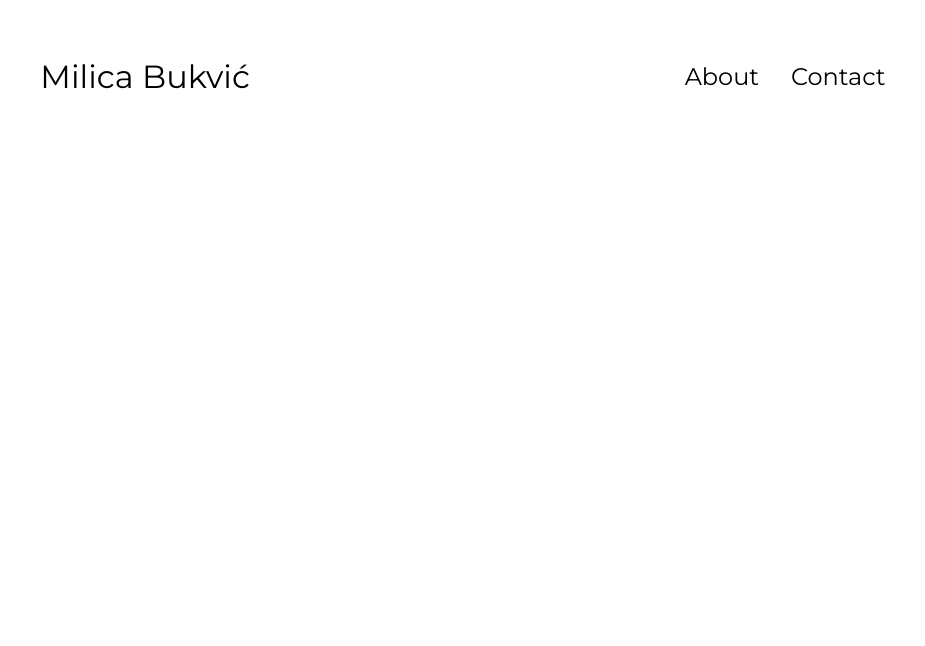
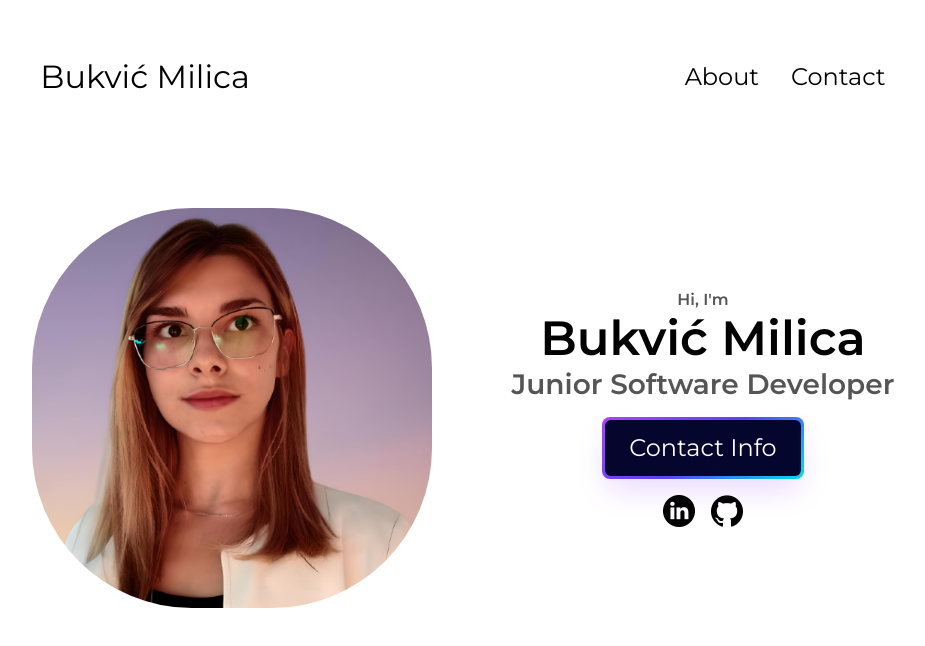
Before and after one commit to bukvic6/portfolio, a plain HTML site: page index.html in a window 1280 px wide. Shown: the whole page, without its empty margins (177-1102 px from the left). Drawn offline with Linux system fonts and the light colour scheme.

Commit message:
Contact button

```diff
--- a/index.html
+++ b/index.html
@@ -10,7 +10,7 @@
 </head>
 <body>
     <nav id="nav_des">
-        <div class="logo">Milica Bukvić</div>
+        <div class="logo">Bukvić Milica</div>
         <div>
             <ul class="nav_links">
                 <li><a href="#about">About</a></li>
@@ -19,7 +19,7 @@
         </div>
     </nav>
     <nav id="nav_mob">
-        <div class="logo">Milica Bukvić</div>
+        <div class="logo">Bukvić Milica</div>
         <div class="mob-menu">
           <div class="mob-icon" onclick="toggleMenu()">
             <span></span>
@@ -32,18 +32,18 @@
           </div>
         </div>
       </nav>
-      <!-- <section id="profile">
+      <section id="profile">
         <div class="picture_container">
-            <img src="/assets/profile_pic.jpg" alt="profile picture"/>
+            <img src="/assets/image.png" alt="profile picture"/>
         </div>
-        <div class="profile_text">
-            <p class="profile_text_1">Hello, I'm</p>
+        <div class="section_text">
+            <p class="section_text_1">Hi, I'm</p>
             <h1 class="title">Bukvić Milica</h1>
-            <p class="profile_text_2">Junior Developer</p>
+            <p class="section_text_2">Junior Software Developer</p>
             <div class="btn-container">
-              <button class="btn btn-color-1" onclick="location.href='./#contact'">
-                Contact Info
-              </button>
+              <button class="button-64" role="button" onclick="location.href='./#contact'"><span class="text">Contact Info</span></button>
+
+            </div>
               <div id="socials-container">
               <img
                 src="./assets/linkedin.png"
@@ -58,9 +58,8 @@
                 onclick="location.href='https://github.com/bukvic6'"
               />
             </div>
-            </div>
+      </section>
 
-      </section> -->
     <script src="script.js"></script>
 </body>
 </html>
--- a/mediaqueries.css
+++ b/mediaqueries.css
@@ -6,3 +6,31 @@
         display: flex;
     }
 }
+@media screen and (max-width: 1000px) {
+  #profile {
+    display: block;
+  }
+  section {
+    height: fit-content;
+  }
+  .picture_container {
+    width: 300px;
+    height: 300px;
+    margin: 0 auto 2rem;
+  }
+  section {
+    height: fit-content;
+  }
+  section {
+    margin: 0 5%;
+  }
+}
+
+@media screen and (max-width: 600px) {
+  #profile {
+    height: 83vh;
+    margin-bottom: 0;
+  }
+
+
+}
--- a/style.css
+++ b/style.css
@@ -1,5 +1,4 @@
-@import url('https://fonts.googleapis.com/css2?family=Montserrat:wght@300;400;500;600&display=swap');
-
+@import url("https://fonts.googleapis.com/css2?family=Montserrat:wght@300;400;500;600&display=swap");
 
 * {
   margin: 0;
@@ -7,7 +6,7 @@
 }
 
 body {
-    font-family: 'Montserrat', sans-serif;
+  font-family: "Montserrat", sans-serif;
 }
 html {
   scroll-behavior: smooth;
@@ -16,10 +15,12 @@ p {
   color: rgb(85, 85, 85);
 }
 
-a, .btn {
+a,
+.btn {
   transition: all 300ms ease;
 }
-nav, .nav_links {
+nav,
+.nav_links {
   display: flex;
 }
 nav {
@@ -49,6 +50,7 @@ a:hover {
   font-size: 2rem;
 }
 
+
 .logo:hover {
   cursor: default;
 }
@@ -72,14 +74,16 @@ a:hover {
   cursor: pointer;
 }
 
+/* burger */
+
 .mob-icon span {
   width: 100%;
   height: 2px;
   background-color: black;
-    -webkit-transition: .25s ease-in-out;
-    -moz-transition: .25s ease-in-out;
-    -o-transition: .25s ease-in-out;
-    transition: .25s ease-in-out;
+  -webkit-transition: 0.25s ease-in-out;
+  -moz-transition: 0.25s ease-in-out;
+  -o-transition: 0.25s ease-in-out;
+  transition: 0.25s ease-in-out;
 }
 
 .menu-links {
@@ -127,5 +131,132 @@ list-style: none;
 .mob-icon span:first-child {
   transform: none;
   opacity: 1;
+}
+/* picture */
+
+
+.picture_container img {
+    width: 100%;
+    height: 100%;
+    object-fit: cover;
+}
+
+section {
+    height: 96vh;
+    padding-top: 4vh;
+    margin: 0 10rem;
+    box-sizing: border-box;
+    min-height: fit-content;
+}
+
+#profile {
+    display: flex;
+    justify-content: center;
+    gap: 5rem;
+    height: 60vh;
+}
+
+.picture_container {
+  display: flex;
+  margin: auto 0;
+  height: 400px;
+  width: 400px;
+  border-radius: 40%;
+  overflow: hidden;
+}
+.section_text {
+    align-self: center;
+    text-align: center;
 
 }
+
+.section_text p {
+    font-weight: 600;
+}
+
+.section_text_1 {
+    text-align: center;
+
+}
+
+.section_text_2 {
+    font-size: 1.75rem;
+    margin-bottom: 1rem;
+}
+
+.title {
+    font-size: 3rem;
+    text-align: center;
+}
+
+#socials-container {
+  display: flex;
+  justify-content: center;
+  margin-top: 1rem;
+  gap: 1rem;
+}
+.icon {
+  cursor: pointer;
+  height: 2rem;
+}
+
+
+/* button container */
+.btn-container {
+  display: flex;
+  align-items: center;
+  justify-content: center;
+
+}
+
+
+/* button */
+
+.button-64 {
+  align-items: center;
+  background-image: linear-gradient(144deg,#AF40FF, #5B42F3 50%,#00DDEB);
+  border: 0;
+  border-radius: 8px;
+  box-shadow: rgba(151, 65, 252, 0.2) 0 15px 30px -5px;
+  box-sizing: border-box;
+  color: #FFFFFF;
+  display: flex;
+  font-size: 20px;
+  justify-content: center;
+  line-height: 1em;
+  max-width: 100%;
+  min-width: 140px;
+  font-family: "Montserrat";
+  padding: 3px;
+  text-decoration: none;
+  user-select: none;
+  -webkit-user-select: none;
+  touch-action: manipulation;
+  white-space: nowrap;
+  cursor: pointer;
+}
+
+.button-64:active,
+.button-64:hover {
+  outline: 0;
+}
+
+.button-64 span {
+  background-color: rgb(5, 6, 45);
+  padding: 16px 24px;
+  border-radius: 6px;
+  width: 100%;
+  height: 100%;
+  transition: 300ms;
+}
+
+.button-64:hover span {
+  background: none;
+}
+
+@media (min-width: 768px) {
+  .button-64 {
+    font-size: 24px;
+    min-width: 196px;
+  }
+}
```
Also changed, not shown: assets/image.png (added). Lines whose indentation alone changed are shown as unchanged.
